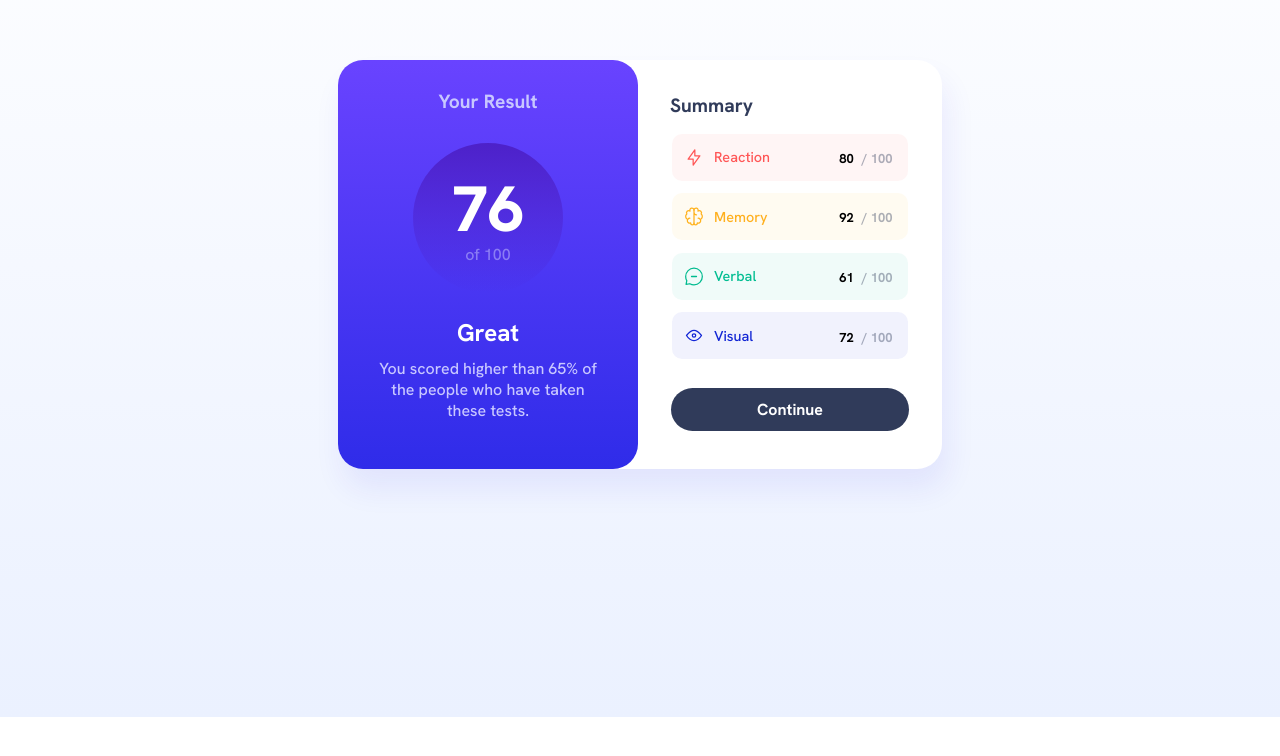
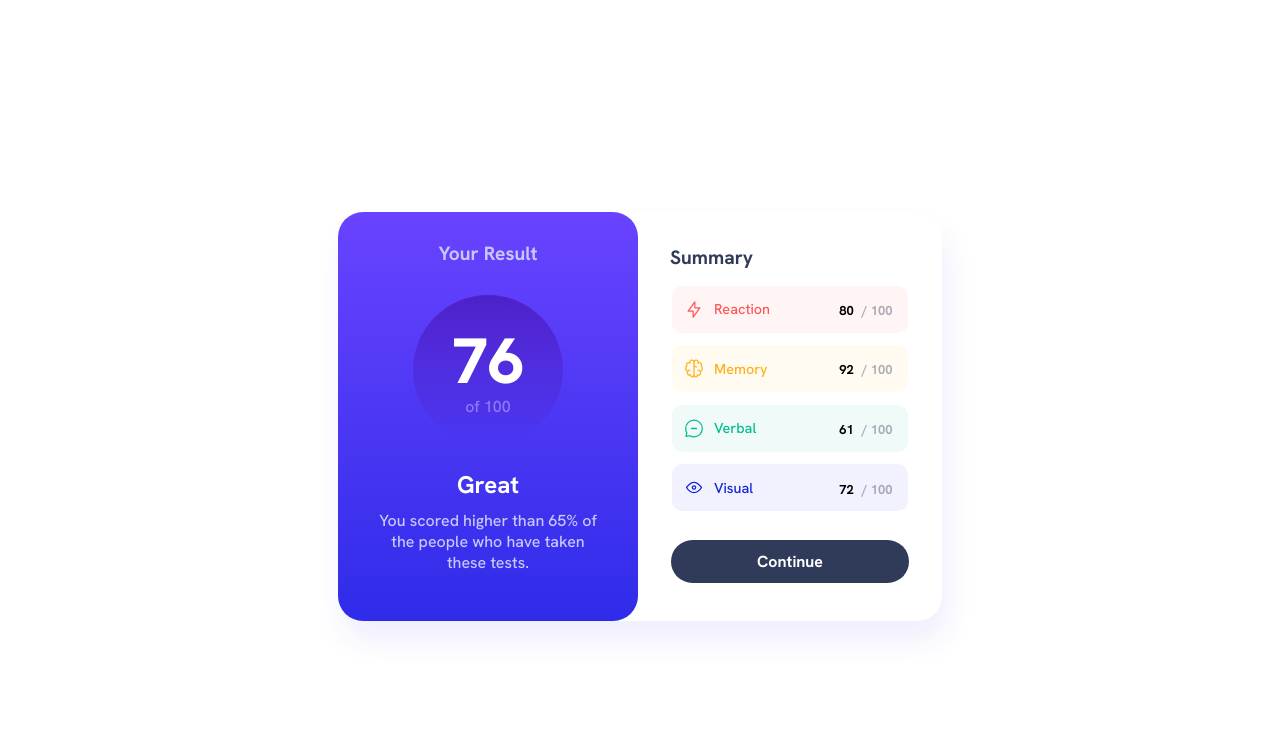
Before and after one commit to Eva-S-Santos/Frontend-Mentor-Results-summary-component, a plain HTML site: page index.html in a window 1280 px wide. Shown: the part 188-944 px from the top of the page. Before the commit the page ends 905 px from the top, so only its background shows below. Drawn offline with Linux system fonts and the light colour scheme.

Commit message:
Update style.css

```diff
--- a/style.css
+++ b/style.css
@@ -183,14 +183,13 @@ p {
 
 @media only screen and (max-width: 2000px) and (min-width: 700px){
     body{
-        background: linear-gradient(#FFFFFF,#EBF1FF);
-        background-repeat: no-repeat;
+        background-color: var(--White);
     }
 
     main{
         display: flex;
         justify-content: center;
-        padding: 15.5rem 0rem;
+        padding: 25rem 0rem;
     }
 
     p{
```
